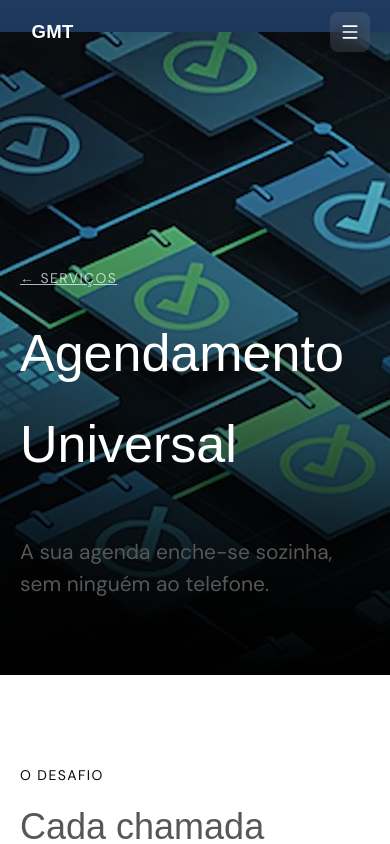
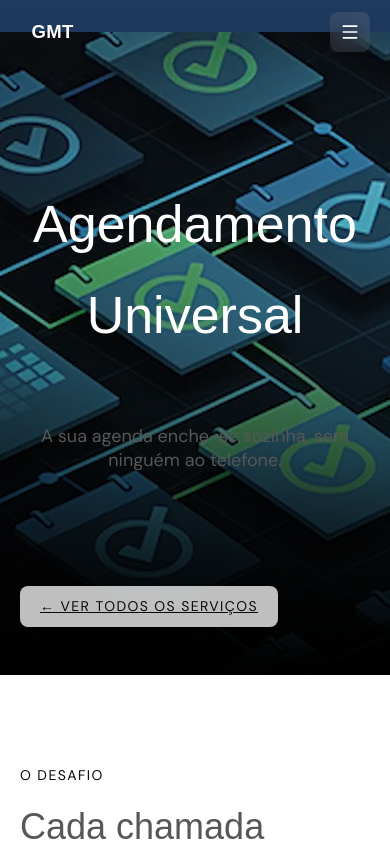
Before and after one commit to PhellipeOliveira/GMT_Project, a Next.js app: page /servicos/agendamento-universal in a window 390 px wide. Shown: the top 844 px of the page. Built offline with nearby package versions, Linux system fonts and the light colour scheme; a web font is replaced by a local one.

Commit message:
updatedd

```diff
--- a/src/app/servicos/[slug]/page.tsx
+++ b/src/app/servicos/[slug]/page.tsx
@@ -3,42 +3,18 @@ import Link from "next/link";
 import { notFound } from "next/navigation";
 import { Check } from "lucide-react";
 import { PlaceholderMedia } from "@/components/ui/PlaceholderMedia";
-import { PortfolioCard } from "@/components/ui/PortfolioCard";
 import { RevealOnScroll } from "@/components/ui/RevealOnScroll";
 import { servicos, getServicoBySlug } from "@/data/servicos";
-import { getCaseBySlug } from "@/data/portfolio";
-import { getFamiliaProcessBg, getServicoHeroId } from "@/lib/media";
+import { getServicoHeroId } from "@/lib/media";
 
-// Processo GMT (copy institucional "COMO FUNCIONA") — partilhado por todos os serviços.
-const PROCESSO = [
-  {
-    numero: "01",
-    titulo: "Reunião inicial",
-    resumo:
-      "Conversa gratuita e sem compromisso para conhecer o negócio e os objetivos.",
-  },
-  {
-    numero: "02",
-    titulo: "Proposta personalizada",
-    resumo:
-      "Serviços recomendados, cronograma e investimento adaptados às necessidades.",
-  },
-  {
-    numero: "03",
-    titulo: "Planeamento estratégico",
-    resumo: "Estratégia, calendário e objetivos definidos em conjunto.",
-  },
-  {
-    numero: "04",
-    titulo: "Execução & implementação",
-    resumo: "Conteúdo, ferramentas e campanhas com qualidade profissional.",
-  },
-  {
-    numero: "05",
-    titulo: "Acompanhamento & otimização",
-    resumo: "Análise contínua, otimização e relatórios regulares.",
-  },
-];
+/** Slots de mídia da Sec3 — Como funciona (ver `docs/PLANO_MESTRE_DE_MIDIA.md` § CF-01…05). */
+const COMO_FUNCIONA_SLOTS = [
+  { id: "CF-01", descricao: "card mídia posição 1", cor: "#1E293B" },
+  { id: "CF-02", descricao: "card mídia posição 2", cor: "#134E4A" },
+  { id: "CF-03", descricao: "card mídia posição 3", cor: "#1A3A5F" },
+  { id: "CF-04", descricao: "card mídia posição 4", cor: "#3B0764" },
+  { id: "CF-05", descricao: "card mídia posição 5", cor: "#0F172A" },
+] as const;
 
 export function generateStaticParams() {
   return servicos.map((s) => ({ slug: s.slug }));
@@ -67,13 +43,11 @@ export default async function ServicoItemPage({
   const servico = getServicoBySlug(slug);
   if (!servico) notFound();
 
-  const nara = getCaseBySlug("nara");
   const heroId = getServicoHeroId(servico);
-  const processBgId = getFamiliaProcessBg(servico.familia);
 
   return (
     <>
-      {/* ===== Sec 0 — Hero do serviço (full-bleed 70vh) ===== */}
+      {/* ===== Sec 0 — Hero do serviço (full-bleed 70–80vh) ===== */}
       <section className="relative h-[80vh] w-full overflow-hidden md:h-[70vh]">
         <PlaceholderMedia
           id={heroId}
@@ -84,24 +58,31 @@ export default async function ServicoItemPage({
           sizes="100vw"
           reveal={false}
         />
-        <div className="absolute inset-0 flex items-end bg-gradient-to-t from-black via-black/40 to-transparent">
-          <div className="w-full px-5 pb-12 text-white md:w-1/2 md:px-[5vw] md:pb-[5vw]">
+        <div className="absolute inset-0 bg-gradient-to-t from-black via-black/40 to-transparent">
+          <div className="flex h-full flex-col items-center justify-center px-5 text-center text-white md:px-[5vw]">
+            <RevealOnScroll as="h1" className="type-hero type-hero--fullscreen mx-auto max-w-4xl !text-white">
+              {servico.nome}
+            </RevealOnScroll>
+            {servico.headline && (
+              <RevealOnScroll
+                as="p"
+                className="mx-auto mt-4 max-w-2xl text-[clamp(1.125rem,2.5vw,1.75rem)] leading-snug text-white/80"
+                delay={0.08}
+              >
+                {servico.headline}
+              </RevealOnScroll>
+            )}
+          </div>
+
+          <div className="absolute bottom-0 left-0 px-5 pb-12 md:px-[5vw] md:pb-[5vw]">
             <RevealOnScroll variant="media">
               <Link
                 href="/servicos"
-                className="type-label text-white/70 transition-colors hover:text-white"
+                className="type-label inline-flex items-center gap-2 rounded-lg bg-white/75 px-5 py-3 text-gmt-text backdrop-blur-md transition-colors hover:bg-white/90"
               >
-                ← Serviços
+                ← Ver todos os serviços
               </Link>
             </RevealOnScroll>
-            <RevealOnScroll as="h1" className="type-hero type-hero--fullscreen mt-4 max-w-3xl !text-white">
-              {servico.nome}
-            </RevealOnScroll>
-            {servico.headline && (
-              <RevealOnScroll as="p" className="type-body-lg mt-4 max-w-xl text-white/70" delay={0.08}>
-                {servico.headline}
-              </RevealOnScroll>
-            )}
           </div>
         </div>
       </section>
@@ -156,7 +137,7 @@ export default async function ServicoItemPage({
           </section>
         )}
 
-      {/* ===== Sec 2 — O que fazemos (funcionalidades) ===== */}
+        {/* ===== Sec 2 — O que inclui (funcionalidades) ===== */}
         <section className="flex flex-col px-5 pt-16 md:px-[5vw] md:pt-[8vw]">
           <div className="flex flex-col gap-8 md:flex-row md:gap-[5vw]">
             <div className="md:w-1/3">
@@ -183,33 +164,27 @@ export default async function ServicoItemPage({
           </div>
         </section>
 
-      {/* ===== Sec 3 — Como funciona (process cards) ===== */}
-      <section className="px-5 pt-16 md:px-[5vw] md:pt-[8vw]">
+        {/* ===== Sec 3 — Como funciona (5 slots CF-01…05) ===== */}
+        <section
+          className={`px-5 pt-16 md:px-[5vw] md:pt-[8vw] ${
+            servico.casosDeUso.length === 0 ? "pb-16 md:pb-[8vw]" : ""
+          }`}
+        >
           <RevealOnScroll as="h2" className="type-label text-gmt-muted">
             Como funciona
           </RevealOnScroll>
           <div className="mt-8 grid grid-cols-1 gap-4 sm:grid-cols-2 lg:grid-cols-5">
-          {PROCESSO.map((p, i) => (
-            <RevealOnScroll key={p.numero} variant="media" delay={i * 0.08}>
-              <div className="relative flex aspect-[3/4] flex-col overflow-hidden rounded-2xl border border-gmt-border bg-white/50 p-6 md:aspect-[2/3]">
-              {processBgId && (
+            {COMO_FUNCIONA_SLOTS.map((slot, i) => (
+              <RevealOnScroll key={slot.id} variant="media" delay={i * 0.08}>
+                <div className="relative aspect-[3/4] overflow-hidden rounded-2xl border border-gmt-border md:aspect-[2/3]">
                   <PlaceholderMedia
-                  id={processBgId}
-                  descricao="fundo do processo"
-                  cor={servico.corPlaceholder}
-                  className="opacity-20"
+                    id={slot.id}
+                    descricao={slot.descricao}
+                    cor={slot.cor}
                     fill
-                  sizes="240px"
+                    sizes="(max-width: 1024px) 50vw, 20vw"
                     reveal={false}
                   />
-              )}
-              <div className="relative z-10">
-                <span className="font-mono type-body text-gmt-accent">
-                  {p.numero}
-                </span>
-                <h3 className="type-body-lg mt-4 text-gmt-text">{p.titulo}</h3>
-                <p className="type-body mt-2 text-gmt-muted">{p.resumo}</p>
-              </div>
                 </div>
               </RevealOnScroll>
             ))}
@@ -218,7 +193,7 @@ export default async function ServicoItemPage({
 
         {/* ===== Sec 4 — Casos de uso ===== */}
         {servico.casosDeUso.length > 0 && (
-        <section className="px-5 pt-16 md:px-[5vw] md:pt-[8vw]">
+          <section className="px-5 pt-16 pb-16 md:px-[5vw] md:pt-[8vw] md:pb-[8vw]">
             <RevealOnScroll as="h2" className="type-label text-gmt-muted">
               Para quem é
             </RevealOnScroll>
@@ -231,44 +206,7 @@ export default async function ServicoItemPage({
             </div>
           </section>
         )}
-
-      {/* ===== Sec 5 — Portfolio em prática ===== */}
-      {nara && (
-        <section className="px-5 pt-16 md:px-[5vw] md:pt-[8vw]">
-          <RevealOnScroll as="h2" className="type-label text-gmt-muted">
-            Em prática
-          </RevealOnScroll>
-          <div className="mt-6 grid grid-cols-1 gap-10 md:grid-cols-2">
-            <PortfolioCard
-              placeholderId="PF-01"
-              nome={nara.nome}
-              cor={nara.corPlaceholder}
-              slug={nara.slug}
-              local={nara.local}
-              industria={nara.industria}
-              servicos={nara.servicos}
-              tags={nara.tags}
-            />
       </div>
-        </section>
-      )}
-
-      </div>
-
-      {/* ===== Sec 6 — CTA final ===== */}
-      <section className="section-cta mt-20 px-5 py-20 text-center md:mt-[8vw] md:px-[5vw] md:py-[8vw]">
-        <RevealOnScroll as="h2" className="type-h3 mx-auto max-w-2xl">
-          Quer este serviço no seu negócio?
-        </RevealOnScroll>
-        <RevealOnScroll as="p" className="type-body mt-4 text-gmt-muted" delay={0.08}>
-          Agende uma reunião gratuita e sem compromisso.
-        </RevealOnScroll>
-        <RevealOnScroll variant="media" delay={0.16}>
-          <Link href="/contacto" className="btn-submit mt-8">
-            Agendar reunião
-          </Link>
-        </RevealOnScroll>
-      </section>
     </>
   );
 }
--- a/src/app/sobre/page.tsx
+++ b/src/app/sobre/page.tsx
@@ -1,6 +1,7 @@
 import type { Metadata } from "next";
 import { Target } from "lucide-react";
 import { RevealOnScroll } from "@/components/ui/RevealOnScroll";
+import { RevealSequence } from "@/components/ui/reveal-sequence";
 import { DIFERENCIAIS, ICONES_DIFERENCIAIS } from "@/data/diferenciais";
 import { SectionLabel } from "@/components/ui/SectionLabel";
 import { ExpandingFrame } from "@/components/ui/ExpandingFrame";
@@ -27,6 +28,7 @@ export default function SobrePage() {
       <div className="section-light">
         <section className="flex flex-col gap-12 px-5 pt-28 md:flex-row md:items-start md:justify-between md:gap-[5vw] md:px-[5vw] md:pt-[11vw]">
           <div className="md:max-w-[55%]">
+            <RevealSequence>
               <RevealOnScroll as="p" className="type-label text-gmt-muted">
                 Sobre a GMT
               </RevealOnScroll>
@@ -38,11 +40,11 @@ export default function SobrePage() {
               <RevealOnScroll
                 as="p"
                 className="type-body-lg mt-8 max-w-lg text-gmt-muted"
-              delay={0.08}
               >
                 Objetivo claro: gerar resultados reais. Cada negócio, por mais
                 pequeno que seja, merece uma presença digital profissional e eficaz.
               </RevealOnScroll>
+            </RevealSequence>
           </div>
 
           <AboutCounterGrid />
--- a/src/components/ui/Footer.tsx
+++ b/src/components/ui/Footer.tsx
@@ -5,7 +5,7 @@ import { GmtLogo } from "@/components/ui/GmtLogo";
 
 export function Footer() {
   return (
-    <footer className="section-footer relative my-[10vw] w-full overflow-hidden border-t border-gmt-border">
+    <footer className="section-footer relative w-full overflow-hidden pt-[10vw]">
       <PlaceholderMedia
         id="GL-03"
         descricao="textura de secção · 16:9"
--- a/src/components/ui/RevealOnScroll.tsx
+++ b/src/components/ui/RevealOnScroll.tsx
@@ -2,6 +2,7 @@
 
 import {
   useEffect,
+  useId,
   useRef,
   useState,
   type ElementType,
@@ -11,16 +12,19 @@ import { motion } from "framer-motion";
 import { splitTextIntoLines } from "@/lib/split-text-lines";
 import { useReducedMotion } from "@/hooks/useReducedMotion";
 import { cn } from "@/lib/utils";
+import { useRevealSequence } from "@/components/ui/reveal-sequence";
 
-// easeOutQuart suavizado — entrada mais leve e fluida
-export const REVEAL_EASE_OUT = [0.22, 1, 0.36, 1] as const;
-export const REVEAL_DURATION = 2.1;
-/** Intervalo entre o fim de uma linha e o início da seguinte (cascata sequencial). */
-export const REVEAL_LINE_GAP = 0.06;
-export const REVEAL_TEXT_Y = 32;
-export const REVEAL_MEDIA_Y = 24;
+// Entrada suave — desaceleração longa no fim (sensação de “nascer”)
+export const REVEAL_EASE_OUT = [0.25, 1, 0.35, 1] as const;
+export const REVEAL_DURATION = 2.75;
+/** Pausa entre o fim de uma linha e o início da seguinte. */
+export const REVEAL_LINE_GAP = 0.12;
+/** Pausa entre blocos encadeados (label → título → parágrafo). */
+export const REVEAL_BLOCK_GAP = 0.18;
+export const REVEAL_TEXT_Y = 28;
+export const REVEAL_MEDIA_Y = 20;
 
-const VIEWPORT = { once: true, margin: "-8% 0px" as const };
+const VIEWPORT = { once: true, margin: "-4% 0px" as const };
 
 type RevealVariant = "text" | "media";
 
@@ -32,17 +36,43 @@ interface RevealOnScrollProps {
   as?: ElementType;
 }
 
+function useChainedDelay(extraDelay: number, lineCount: number | null) {
+  const sequence = useRevealSequence();
+  const id = useId();
+  const indexRef = useRef<number | null>(null);
+
+  if (sequence && indexRef.current === null) {
+    indexRef.current = sequence.register(id);
+  }
+
+  const index = indexRef.current;
+
+  useEffect(() => {
+    if (!sequence || index === null || lineCount === null) return;
+    sequence.reportLines(index, lineCount);
+  }, [sequence, index, lineCount]);
+
+  const chainDelay =
+    sequence && index !== null ? sequence.getDelay(index) : 0;
+
+  return chainDelay + extraDelay;
+}
+
 function RevealMask({
   children,
   y,
   delay = 0,
   className,
+  lineCount = 1,
 }: {
   children: ReactNode;
   y: number;
   delay?: number;
   className?: string;
+  lineCount?: number;
 }) {
+  const resolvedDelay = useChainedDelay(delay, lineCount);
+
   return (
     <div className={cn("overflow-hidden", className)}>
       <motion.div
@@ -52,7 +82,7 @@ function RevealMask({
         transition={{
           duration: REVEAL_DURATION,
           ease: REVEAL_EASE_OUT,
-          delay,
+          delay: resolvedDelay,
         }}
       >
         {children}
@@ -76,6 +106,7 @@ function RevealTextLines({
   const measureRef = useRef<HTMLDivElement>(null);
   const [lines, setLines] = useState<string[] | null>(null);
   const reducedMotion = useReducedMotion();
+  const resolvedDelay = useChainedDelay(delay, lines?.length ?? null);
 
   useEffect(() => {
     const container = containerRef.current;
@@ -119,13 +150,14 @@ function RevealTextLines({
         {lines.map((line, i) => (
           <div key={`${i}-${line}`} className="overflow-hidden">
             <motion.div
-              initial={{ y: REVEAL_TEXT_Y, opacity: 0 }}
-              whileInView={{ y: 0, opacity: 1 }}
+              initial={{ y: REVEAL_TEXT_Y }}
+              whileInView={{ y: 0 }}
               viewport={VIEWPORT}
               transition={{
                 duration: REVEAL_DURATION,
                 ease: REVEAL_EASE_OUT,
-                delay: delay + i * (REVEAL_DURATION + REVEAL_LINE_GAP),
+                delay:
+                  resolvedDelay + i * (REVEAL_DURATION + REVEAL_LINE_GAP),
               }}
               aria-hidden={lines.length > 1 ? true : undefined}
             >
@@ -171,7 +203,7 @@ export function RevealOnScroll({
   const y = resolvedVariant === "media" ? REVEAL_MEDIA_Y : REVEAL_TEXT_Y;
 
   return (
-    <RevealMask y={y} delay={delay} className={className}>
+    <RevealMask y={y} delay={delay} className={className} lineCount={1}>
       {children}
     </RevealMask>
   );
--- /dev/null
+++ b/src/components/ui/reveal-sequence.tsx
@@ -0,0 +1,87 @@
+"use client";
+
+import {
+  createContext,
+  useCallback,
+  useContext,
+  useMemo,
+  useRef,
+  useState,
+  type ReactNode,
+} from "react";
+import {
+  REVEAL_BLOCK_GAP,
+  REVEAL_DURATION,
+  REVEAL_LINE_GAP,
+} from "@/components/ui/RevealOnScroll";
+
+export function blockRevealDuration(lineCount: number): number {
+  if (lineCount <= 0) return 0;
+  return (
+    lineCount * REVEAL_DURATION + Math.max(0, lineCount - 1) * REVEAL_LINE_GAP
+  );
+}
+
+interface RevealSequenceContextValue {
+  register: (id: string) => number;
+  reportLines: (index: number, lineCount: number) => void;
+  getDelay: (index: number) => number;
+}
+
+const RevealSequenceContext = createContext<RevealSequenceContextValue | null>(
+  null,
+);
+
+export function useRevealSequence() {
+  return useContext(RevealSequenceContext);
+}
+
+/**
+ * Encadeia reveals de texto/mídia na ordem do DOM.
+ * Cada filho só começa depois do bloco anterior terminar (com base nas linhas medidas).
+ */
+export function RevealSequence({ children }: { children: ReactNode }) {
+  const indexByIdRef = useRef(new Map<string, number>());
+  const lineCountsRef = useRef<number[]>([]);
+  const nextIndexRef = useRef(0);
+  const [version, setVersion] = useState(0);
+
+  const register = useCallback((id: string) => {
+    const existing = indexByIdRef.current.get(id);
+    if (existing !== undefined) return existing;
+
+    const index = nextIndexRef.current;
+    nextIndexRef.current += 1;
+    indexByIdRef.current.set(id, index);
+    return index;
+  }, []);
+
+  const reportLines = useCallback((index: number, lineCount: number) => {
+    if (lineCountsRef.current[index] === lineCount) return;
+    lineCountsRef.current[index] = lineCount;
+    setVersion((v) => v + 1);
+  }, []);
+
+  const getDelay = useCallback(
+    (index: number) => {
+      let delay = 0;
+      for (let i = 0; i < index; i++) {
+        const lines = lineCountsRef.current[i] ?? 1;
+        delay += blockRevealDuration(lines) + REVEAL_BLOCK_GAP;
+      }
+      return delay;
+    },
+    [version],
+  );
+
+  const value = useMemo(
+    () => ({ register, reportLines, getDelay }),
+    [register, reportLines, getDelay],
+  );
+
+  return (
+    <RevealSequenceContext.Provider value={value}>
+      {children}
+    </RevealSequenceContext.Provider>
+  );
+}
```
Also changed, not shown: src/app/contacto/page.tsx (+8 -3 lines), src/app/portfolio/[slug]/page.tsx (+5 -2 lines), src/app/portfolio/page.tsx (+8 -3 lines), src/app/servicos/page.tsx (+3 -15 lines), src/data/media-spec.ts (+56 -1 lines), 10 other files (tests, documents, lock files or other folders). Lines whose indentation alone changed are shown as unchanged.
